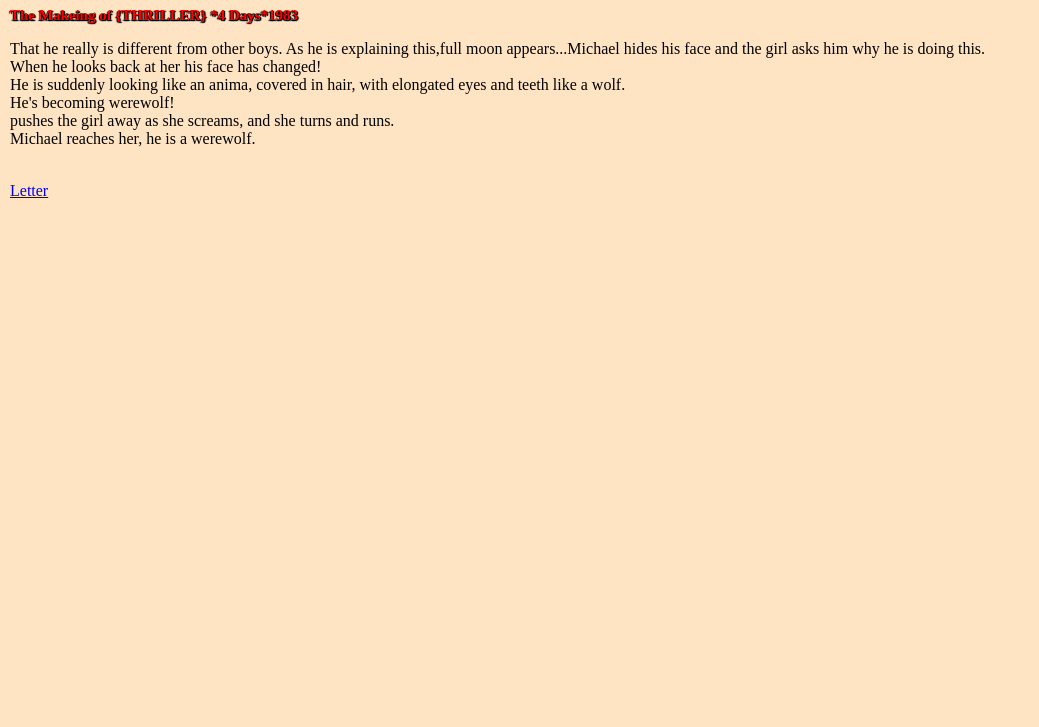
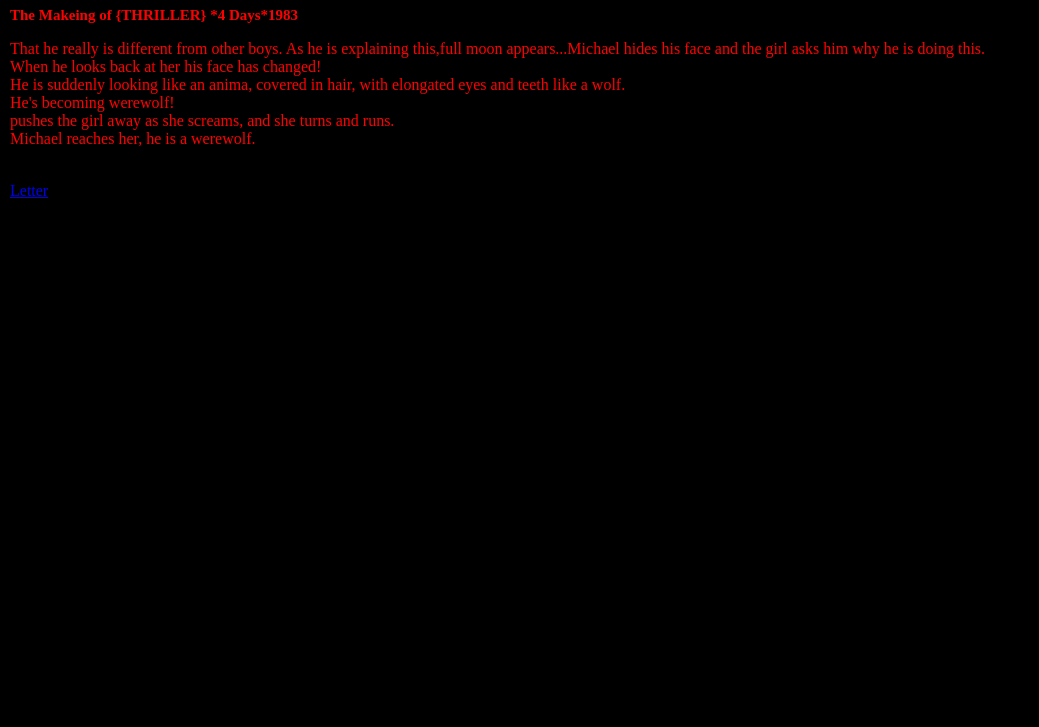
Before and after one commit to edskate/InglesEstudy-26-11-2023, a plain HTML site: page index01.html in a window 1280 px wide. Shown: the part 73-800 px from the top of the page, without its empty margins (0-1039 px from the left). Drawn offline with Linux system fonts and the light colour scheme.

Commit message:
atualização

```diff
--- a/index01.html
+++ b/index01.html
@@ -6,7 +6,7 @@
     <title>History.</title>
     <style>
         body{
-            background-color: bisque;
+            background-color: rgb(0, 0, 0);
             margin: 10px;
         }
         h2{
@@ -18,6 +18,11 @@
             color: red;
             text-shadow: 1px 1px 1px #000, 1px 1px 1px #000, -1px 1px 1px #000000;
             font-size: 15px;
+        }
+        p{
+            color:red;
+            text-shadow: -1x 1px 1px #000;
+
         }
     </style>
 </head>
```
